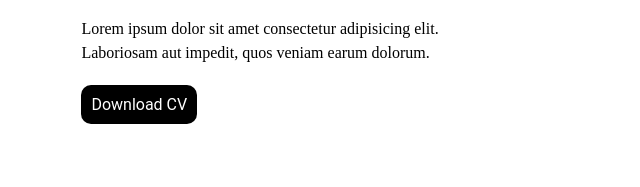
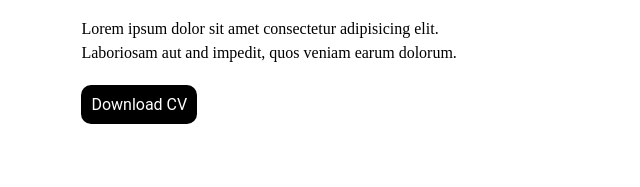
Before and after one commit to gaurisanthosh02/portfolio, a plain HTML site: page index.html in a window 1280 px wide. Shown: the part 327-514 px from the top of the page, 21-661 px from the left. Drawn offline with nearby package versions, Linux system fonts and the light colour scheme; a web font is replaced by a local one.

Commit message:
portfolio_v2

```diff
--- a/index.html
+++ b/index.html
@@ -42,7 +42,7 @@
             <div class="home-content">
                 <h1 class="animate__animated animate__bounce" id="username">I'm Gauri <span id="lname">Santhosh</span>
                 </h1>
-                <p id="userDetails">Lorem ipsum dolor sit amet consectetur adipisicing elit. <br> Laboriosam aut
+                <p id="userDetails">Lorem ipsum dolor sit amet consectetur adipisicing elit. <br> Laboriosam aut and
                     impedit, quos veniam earum dolorum.</p>
                 <a id="download" href="">Download CV</a>
             </div>
```
